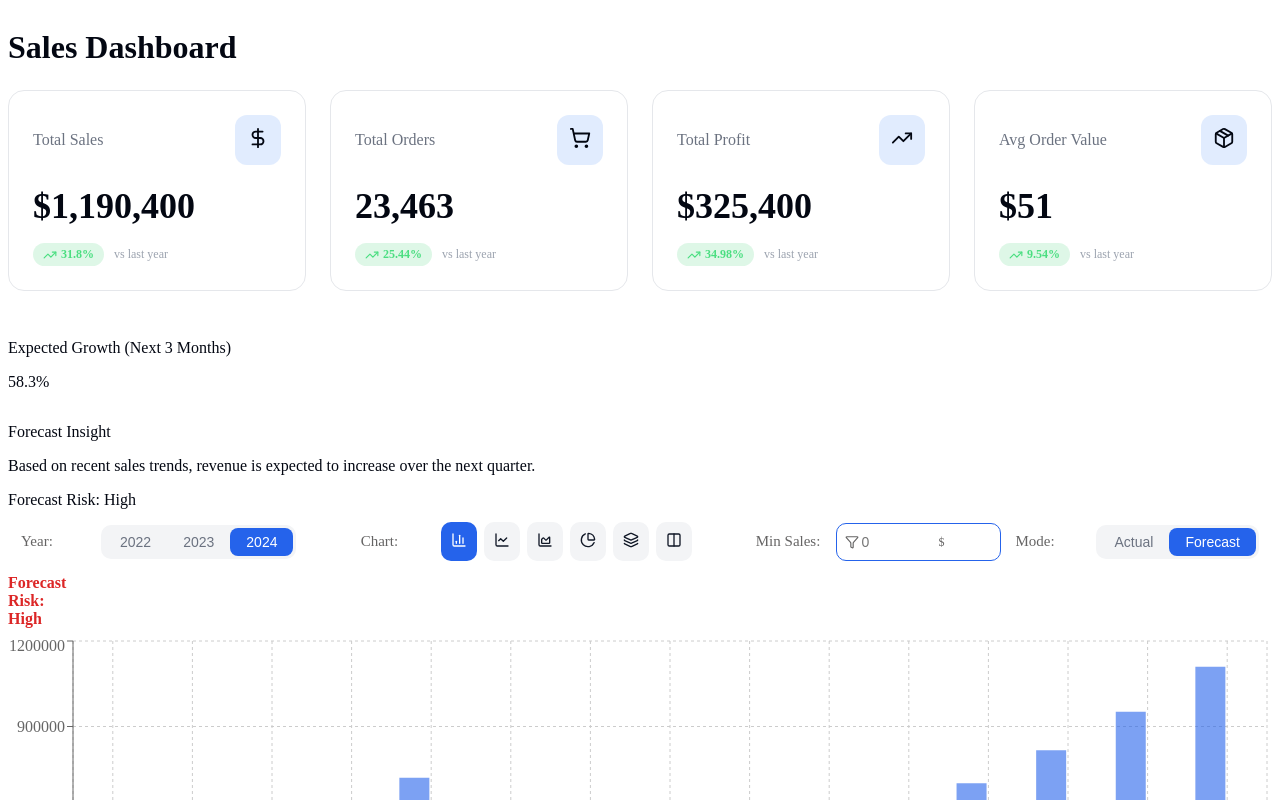
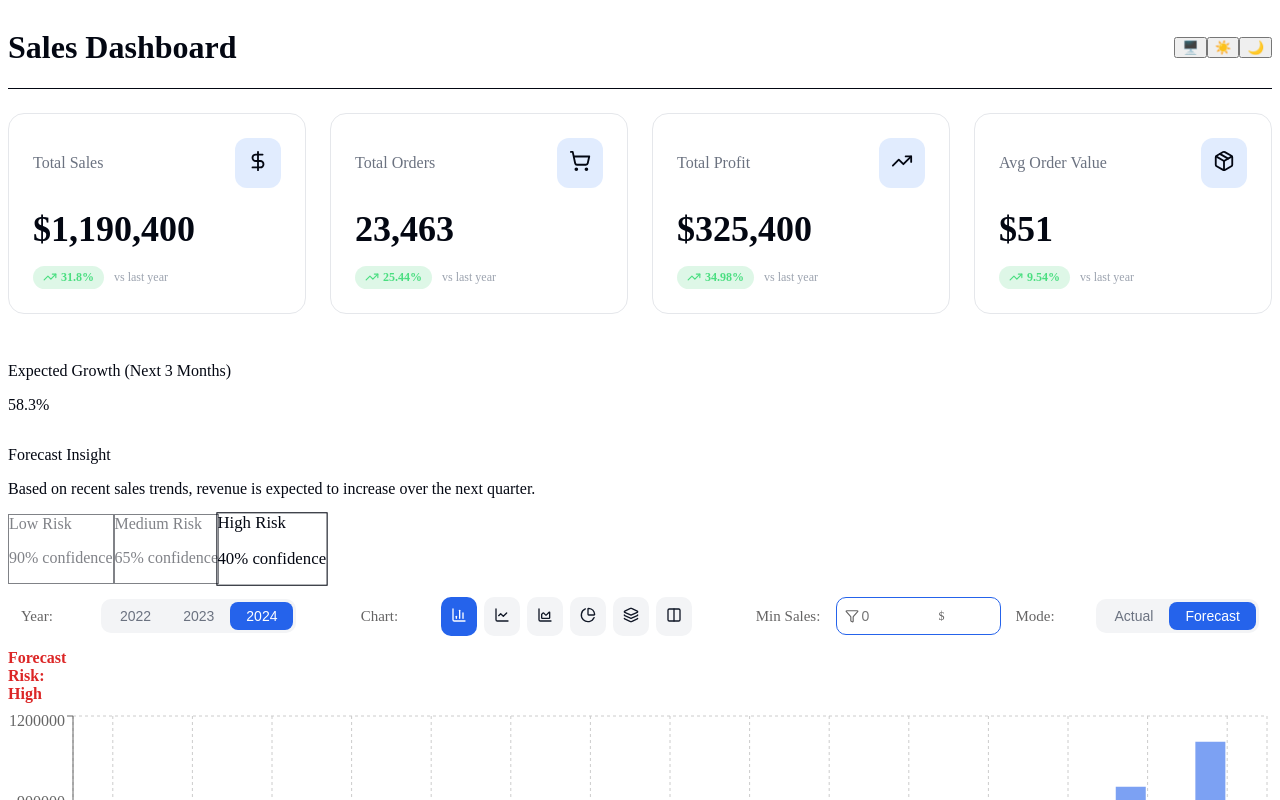
Before and after one commit to techkinha553-source/sales-dashboard, a Next.js app: page / in a window 1280 px wide. Both pictures are taken after a click on the button "Forecast". Shown: the top 800 px of the page. Built offline with nearby package versions, Linux system fonts and the light colour scheme.

Commit message:
add some changes

```diff
--- a/app/dashboard/page.tsx
+++ b/app/dashboard/page.tsx
@@ -199,7 +199,7 @@ export default function Home() {
           Sales Dashboard
         </h1>
       </header> */}
-      <Navbar mode={mode} onModeChange={setMode} />
+      <Navbar />
 
         {/* <div className="p-8"></div> */}
       {/* KPI */}
--- a/app/layout.tsx
+++ b/app/layout.tsx
@@ -1,23 +1,23 @@
-import type { Metadata } from "next";
-import { Geist, Geist_Mono } from "next/font/google";
-import "./globals.css";
-// import ThemeToggle from "@/components/atoms/ThemeToggle";
-import { ThemeProvider } from "next-themes";
+// import type { Metadata } from "next";
+// import { Geist, Geist_Mono } from "next/font/google";
+// import "./globals.css";
+// // import ThemeToggle from "@/components/atoms/ThemeToggle";
+// import { ThemeProvider } from "next-themes";
 
-const geistSans = Geist({
-  variable: "--font-geist-sans",
-  subsets: ["latin"],
-});
+// const geistSans = Geist({
+//   variable: "--font-geist-sans",
+//   subsets: ["latin"],
+// });
 
-const geistMono = Geist_Mono({
-  variable: "--font-geist-mono",
-  subsets: ["latin"],
-});
+// const geistMono = Geist_Mono({
+//   variable: "--font-geist-mono",
+//   subsets: ["latin"],
+// });
 
-export const metadata: Metadata = {
-  title: "Create Next App",
-  description: "Generated by create next app",
-};
+// export const metadata: Metadata = {
+//   title: "Create Next App",
+//   description: "Generated by create next app",
+// };
 
 // export default function RootLayout({
 //   children,
@@ -40,6 +40,48 @@ export const metadata: Metadata = {
 //   );
 // }
 
+// export default function RootLayout({
+//   children,
+// }: {
+//   children: React.ReactNode;
+// }) {
+//   return (
+//     <html lang="en" suppressHydrationWarning>
+//       <body
+//         className={`${geistSans.variable} ${geistMono.variable} antialiased bg-gray-100 dark:bg-gray-950 transition-colors`}
+//       >
+//         <ThemeProvider attribute="class" defaultTheme="system" enableSystem>
+//           <header className="flex justify-end p-4">
+//             {/* <ThemeToggle /> */}
+//           </header>
+//           {children}
+//         </ThemeProvider>
+//       </body>
+//     </html>
+//   );
+// }
+
+
+import type { Metadata } from "next";
+import { Geist, Geist_Mono } from "next/font/google";
+import "./globals.css";
+import { ThemeProvider } from "next-themes";
+
+const geistSans = Geist({
+  variable: "--font-geist-sans",
+  subsets: ["latin"],
+});
+
+const geistMono = Geist_Mono({
+  variable: "--font-geist-mono",
+  subsets: ["latin"],
+});
+
+export const metadata: Metadata = {
+  title: "Sales Dashboard",
+  description: "Sales analytics dashboard",
+};
+
 export default function RootLayout({
   children,
 }: {
@@ -50,10 +92,11 @@ export default function RootLayout({
       <body
         className={`${geistSans.variable} ${geistMono.variable} antialiased bg-gray-100 dark:bg-gray-950 transition-colors`}
       >
-        <ThemeProvider attribute="class" defaultTheme="system" enableSystem>
-          <header className="flex justify-end p-4">
-            {/* <ThemeToggle /> */}
-          </header>
+        <ThemeProvider
+          attribute="class"
+          defaultTheme="system"
+          enableSystem
+        >
           {children}
         </ThemeProvider>
       </body>
--- a/app/page.tsx
+++ b/app/page.tsx
@@ -1,28 +1,230 @@
+// "use client";
+
+// // import ChartTabs from "@/components/molecules/ChartTabs";
+// import { useState } from "react";
+// import SalesChart from "@/components/organisms/SalesChart";
+// import { salesData } from "@/data/salesData";
+// import KpiCards from "@/components/organisms/KpiCards";
+// import DashboardControls from "@/components/molecules/DashboardControls";
+// // import CategoryPieChart from "@/components/organisms/CategoryPieChart";
+// // import { categorySales } from "@/data/categorySales";
+// import YearlyComparisonSection from "@/components/organisms/YearlyComparisonSection";
+// // import ImportCustomData from "@/components/ImportCustomData";
+
+// export default function Home() {
+//   const [year, setYear] = useState(2024);
+//   const [threshold, setThreshold] = useState(0);
+//   const [chartType, setChartType] = useState<
+//   "bar" | "line" | "pie" | "area" | "stacked" | "combo">("bar");
+//   const [mode, setMode] = useState<"actual" | "forecast">("actual");
+
+//   const filteredData = salesData[year].filter(
+//     (item) => item.sales >= threshold
+//   );
+
+//   // Forecast KPI logic
+//     const forecastMonths = 3;
+
+//     const lastActualSale =
+//       filteredData[filteredData.length - 1]?.sales ?? 0;
+
+//     const avgGrowthRate = (() => {
+//       if (filteredData.length < 3) return 0;
+
+//       let sum = 0;
+//       for (let i = filteredData.length - 3; i < filteredData.length - 1; i++) {
+//         sum +=
+//           (filteredData[i + 1].sales - filteredData[i].sales) /
+//           filteredData[i].sales;
+//       }
+//       return sum / 2;
+//     })();
+
+//     const forecastEndValue = Math.round(
+//       lastActualSale * Math.pow(1 + avgGrowthRate, forecastMonths)
+//     );
+
+//     const forecastGrowthPercent =
+//       lastActualSale > 0
+//         ? ((forecastEndValue - lastActualSale) / lastActualSale) * 100
+//         : 0;
+
+//         // Risk calculation based on sales volatility
+//         const volatility = (() => {
+//           if (filteredData.length < 4) return 0;
+
+//           const changes: number[] = [];
+//           for (let i = 1; i < filteredData.length; i++) {
+//             changes.push(
+//               Math.abs(
+//                 (filteredData[i].sales - filteredData[i - 1].sales) /
+//                   filteredData[i - 1].sales
+//               )
+//             );
+//           }
+
+//           return changes.reduce((a, b) => a + b, 0) / changes.length;
+//         })();
+
+//         const riskLevel =
+//           volatility < 0.05
+//             ? "Low"
+//             : volatility < 0.12
+//             ? "Medium"
+//             : "High";
+
+//   return (
+//     <main className="min-h-screen bg-gray-100 dark:bg-gray-950 p-8 text-black dark:text-white">
+
+//       {/* Header */}
+//       {/* <header className="max-w-6xl mx-auto mb-6">
+//         <h1 className="text-4xl font-bold tracking-tight">
+//           Sales Dashboard
+//         </h1>
+//       </header> */}
+//       {/* Header */}
+//         <header className="max-w-6xl mx-auto mb-6 space-y-4">
+//           <h1 className="text-4xl font-bold tracking-tight">
+//             Sales Dashboard
+//           </h1>
+
+//           {/* Import Custom Data Button */}
+//           {/* <ImportCustomData /> */}
+//         </header>
+
+//       {/*  KPI Cards – FULL WIDTH */}
+//       <KpiCards />
+
+//       {mode === "forecast" && (
+//         <>
+//           <div className="mt-6 grid grid-cols-1 sm:grid-cols-2 gap-4">
+//             <div className="bg-white dark:bg-gray-900 rounded-xl shadow p-5">
+//               <p className="text-sm text-gray-500">
+//                 Expected Growth (Next 3 Months)
+//               </p>
+//               <p
+//                 className={`text-3xl font-bold ${
+//                   forecastGrowthPercent >= 0
+//                     ? "text-green-600"
+//                     : "text-red-600"
+//                 }`}
+//               >
+//                 {forecastGrowthPercent.toFixed(1)}%
+//               </p>
+//             </div>
+
+//             <div className="bg-white dark:bg-gray-900 rounded-xl shadow p-5">
+//               <p className="text-sm text-gray-500">Forecast Insight</p>
+//               <p className="text-sm mt-2">
+//                 Based on recent sales trends, revenue is expected to{" "}
+//                 <span className="font-semibold">
+//                   {forecastGrowthPercent >= 0 ? "increase" : "decrease"}
+//                 </span>{" "}
+//                 over the next quarter.
+//               </p>
+//             </div>
+//           </div>
+
+//           <div className="mt-4">
+//             <span
+//               className={`inline-block px-4 py-1 rounded-full text-sm font-semibold
+//                 ${
+//                   riskLevel === "Low"
+//                     ? "bg-green-100 text-green-700"
+//                     : riskLevel === "Medium"
+//                     ? "bg-yellow-100 text-yellow-700"
+//                     : "bg-red-100 text-red-700"
+//                 }`}
+//             >
+//               Forecast Risk: {riskLevel}
+//             </span>
+//           </div>
+//         </>
+//       )}
+
+//       {/* Content Wrapper */}
+//       <div className="mx-auto">
+
+//         {/* Filters Card */}
+//         {/* <section className="bg-white dark:bg-gray-900 rounded-xl shadow-md p-6 mb-8">
+//           <div className="flex flex-col sm:flex-row gap-4">
+//             <select
+//               className="border border-gray-300 dark:border-gray-700 bg-white dark:bg-gray-800 rounded-md px-4 py-2 focus:outline-none focus:ring-2 focus:ring-blue-500"
+//               value={year}
+//               onChange={(e) => setYear(Number(e.target.value))}
+//             >
+//               <option value={2022}>2022</option>
+//               <option value={2023}>2023</option>
+//               <option value={2024}>2024</option>
+//             </select>
+
+//             <input
+//               type="number"
+//               placeholder="Minimum Sales"
+//               className="border border-gray-300 dark:border-gray-700 bg-white dark:bg-gray-800 rounded-md px-4 py-2 focus:outline-none focus:ring-2 focus:ring-blue-500"
+//               onChange={(e) => setThreshold(Number(e.target.value))}
+//             />
+//           </div>
+//         </section> */}
+
+//         {/* Chart Tabs */}
+//         {/* <section className="mb-6 flex justify-center">
+//           <ChartTabs value={chartType} onChange={setChartType} />
+//         </section> */}
+
+//         {/* Dashboard Controls */}
+//         <section className="mb-8">
+//           <DashboardControls
+//             year={year}
+//             onYearChange={setYear}
+//             chartType={chartType}
+//             onChartChange={setChartType}
+//             threshold={threshold}
+//             onThresholdChange={setThreshold}
+//             mode={mode}
+//             onModeChange={setMode}
+//           />
+//         </section>
+
+//         {/* Chart Card */}
+//         <section className="bg-white dark:bg-gray-900 rounded-xl shadow-lg p-6">
+//           <SalesChart data={filteredData} type={chartType} mode={mode} />
+//         </section>
+
+//           {/* NEW SECTION BELOW DASHBOARD */}
+//           <YearlyComparisonSection />
+//       </div>
+//     </main>
+//   );
+// }
+
+
 "use client";
 
-// import ChartTabs from "@/components/molecules/ChartTabs";
+import Navbar from "@/components/molecules/Navbar";
 import { useState } from "react";
 import SalesChart from "@/components/organisms/SalesChart";
 import { salesData } from "@/data/salesData";
 import KpiCards from "@/components/organisms/KpiCards";
 import DashboardControls from "@/components/molecules/DashboardControls";
-// import CategoryPieChart from "@/components/organisms/CategoryPieChart";
-// import { categorySales } from "@/data/categorySales";
 import YearlyComparisonSection from "@/components/organisms/YearlyComparisonSection";
-// import ImportCustomData from "@/components/ImportCustomData";
 
 export default function Home() {
   const [year, setYear] = useState(2024);
   const [threshold, setThreshold] = useState(0);
   const [chartType, setChartType] = useState<
-  "bar" | "line" | "pie" | "area" | "stacked" | "combo">("bar");
+    "bar" | "line" | "pie" | "area" | "stacked" | "combo"
+  >("bar");
   const [mode, setMode] = useState<"actual" | "forecast">("actual");
+
+  const [showRiskInfo, setShowRiskInfo] = useState(false);
 
   const filteredData = salesData[year].filter(
     (item) => item.sales >= threshold
   );
 
-  // Forecast KPI logic
+  /* ---------------- FORECAST LOGIC ---------------- */
+
   const forecastMonths = 3;
 
   const lastActualSale =
@@ -30,7 +232,6 @@ export default function Home() {
 
   const avgGrowthRate = (() => {
     if (filteredData.length < 3) return 0;
-
     let sum = 0;
     for (let i = filteredData.length - 3; i < filteredData.length - 1; i++) {
       sum +=
@@ -49,10 +250,10 @@ export default function Home() {
       ? ((forecastEndValue - lastActualSale) / lastActualSale) * 100
       : 0;
 
-        // Risk calculation based on sales volatility
+  /* ---------------- RISK CALCULATION ---------------- */
+
   const volatility = (() => {
     if (filteredData.length < 4) return 0;
-
     const changes: number[] = [];
     for (let i = 1; i < filteredData.length; i++) {
       changes.push(
@@ -62,39 +263,48 @@ export default function Home() {
         )
       );
     }
-
     return changes.reduce((a, b) => a + b, 0) / changes.length;
   })();
 
   const riskLevel =
-          volatility < 0.05
-            ? "Low"
-            : volatility < 0.12
-            ? "Medium"
-            : "High";
+    volatility < 0.05 ? "Low" : volatility < 0.12 ? "Medium" : "High";
+
+  const riskMeta = {
+    Low: {
+      color: "bg-green-100 text-green-700",
+      confidence: 90,
+      description:
+        "Sales are stable with minimal fluctuations. Forecast is highly reliable.",
+    },
+    Medium: {
+      color: "bg-yellow-100 text-yellow-700",
+      confidence: 65,
+      description:
+        "Moderate variation detected. Monitor trends before making decisions.",
+    },
+    High: {
+      color: "bg-red-100 text-red-700",
+      confidence: 40,
+      description:
+        "High volatility in sales data. Forecast accuracy is lower.",
+    },
+  } as const;
 
   return (
     <main className="min-h-screen bg-gray-100 dark:bg-gray-950 p-8 text-black dark:text-white">
-
-      {/* Header */}
-      {/* <header className="max-w-6xl mx-auto mb-6">
+      {/* HEADER */}
+      {/* <header className="max-w-6xl mx-auto mb-6 space-y-4">
         <h1 className="text-4xl font-bold tracking-tight">
           Sales Dashboard
         </h1>
       </header> */}
-      {/* Header */}
-        <header className="max-w-6xl mx-auto mb-6 space-y-4">
-          <h1 className="text-4xl font-bold tracking-tight">
-            Sales Dashboard
-          </h1>
+      <Navbar />
 
-          {/* Import Custom Data Button */}
-          {/* <ImportCustomData /> */}
-        </header>
-
-      {/*  KPI Cards – FULL WIDTH */}
+        {/* <div className="p-8"></div> */}
+      {/* KPI */}
       <KpiCards />
 
+      {/* FORECAST SECTION */}
       {mode === "forecast" && (
         <>
           <div className="mt-6 grid grid-cols-1 sm:grid-cols-2 gap-4">
@@ -125,54 +335,52 @@ export default function Home() {
             </div>
           </div>
 
-          <div className="mt-4">
-            <span
-              className={`inline-block px-4 py-1 rounded-full text-sm font-semibold
-                ${
-                  riskLevel === "Low"
-                    ? "bg-green-100 text-green-700"
-                    : riskLevel === "Medium"
-                    ? "bg-yellow-100 text-yellow-700"
-                    : "bg-red-100 text-red-700"
-                }`}
+          {/* -------- RISK BOXES -------- */}
+          <div className="mt-6 flex items-center gap-4">
+            {(["Low", "Medium", "High"] as const).map((level) => {
+              const active = riskLevel === level;
+              return (
+                <div
+                  key={level}
+                  onClick={() => setShowRiskInfo((p) => !p)}
+                  className={`cursor-pointer px-4 py-3 rounded-xl border text-sm font-semibold
+                    transition-all duration-300 ease-in-out
+                    ${riskMeta[level].color}
+                    ${active ? "scale-105 border-gray-400" : "opacity-50"}
+                  `}
                 >
-              Forecast Risk: {riskLevel}
-            </span>
+                  {level} Risk
+
+                  {/* Confidence Bar */}
+                  <div className="mt-2 h-1 w-full bg-white/50 rounded">
+                    <div
+                      className="h-1 rounded bg-current"
+                      style={{
+                        width: `${riskMeta[level].confidence}%`,
+                      }}
+                    />
                   </div>
+
+                  <p className="mt-1 text-xs font-normal">
+                    {riskMeta[level].confidence}% confidence
+                  </p>
+                </div>
+              );
+            })}
+          </div>
+
+          {/* RISK EXPLANATION */}
+          {showRiskInfo && (
+            <div className="mt-3 max-w-2xl text-sm text-gray-600 dark:text-gray-400">
+              <strong>{riskLevel} Risk:</strong>{" "}
+              {riskMeta[riskLevel].description}
+            </div>
+          )}
         </>
       )}
 
-      {/* Content Wrapper */}
-      <div className="mx-auto">
-
-        {/* Filters Card */}
-        {/* <section className="bg-white dark:bg-gray-900 rounded-xl shadow-md p-6 mb-8">
-          <div className="flex flex-col sm:flex-row gap-4">
-            <select
-              className="border border-gray-300 dark:border-gray-700 bg-white dark:bg-gray-800 rounded-md px-4 py-2 focus:outline-none focus:ring-2 focus:ring-blue-500"
-              value={year}
-              onChange={(e) => setYear(Number(e.target.value))}
-            >
-              <option value={2022}>2022</option>
-              <option value={2023}>2023</option>
-              <option value={2024}>2024</option>
-            </select>
-
-            <input
-              type="number"
-              placeholder="Minimum Sales"
-              className="border border-gray-300 dark:border-gray-700 bg-white dark:bg-gray-800 rounded-md px-4 py-2 focus:outline-none focus:ring-2 focus:ring-blue-500"
-              onChange={(e) => setThreshold(Number(e.target.value))}
-            />
-          </div>
-        </section> */}
-
-        {/* Chart Tabs */}
-        {/* <section className="mb-6 flex justify-center">
-          <ChartTabs value={chartType} onChange={setChartType} />
-        </section> */}
-
-        {/* Dashboard Controls */}
+      {/* CONTENT */}
+      <div className="mx-auto mt-8">
         <section className="mb-8">
           <DashboardControls
             year={year}
@@ -186,12 +394,10 @@ export default function Home() {
           />
         </section>
 
-        {/* Chart Card */}
         <section className="bg-white dark:bg-gray-900 rounded-xl shadow-lg p-6">
           <SalesChart data={filteredData} type={chartType} mode={mode} />
         </section>
 
-          {/* NEW SECTION BELOW DASHBOARD */}
         <YearlyComparisonSection />
       </div>
     </main>
--- a/components/molecules/Navbar.tsx
+++ b/components/molecules/Navbar.tsx
@@ -4,18 +4,16 @@ import ThemeToggle from "@/components/atoms/ThemeToggle";
 
 export default function Navbar() {
   return (
-    <header className="w-full bg-white dark:bg-gray-900  border-b border-gray-200 dark:border-gray-700 shadow-sm">
+    <header className="w-full bg-white dark:bg-gray-900 border-b border-gray-200 dark:border-gray-700 shadow-sm">
       <div className="max-w-7xl mx-auto px-6 h-16 flex items-center justify-between">
 
-        {/* LEFT: TITLE */}
-        <h1 className="text-xl font-bold tracking-tight">
+        {/* LEFT */}
+        <h1 className="text-xl font-bold tracking-tight text-gray-900 dark:text-gray-100">
           Sales Dashboard
         </h1>
 
-        {/* RIGHT: THEME TOGGLE */}
-        <div className="flex items-center">
-          <ThemeToggle />
-        </div>
+        {/* RIGHT */}
+        <ThemeToggle />
 
       </div>
     </header>
```
Lines whose indentation alone changed are shown as unchanged.
